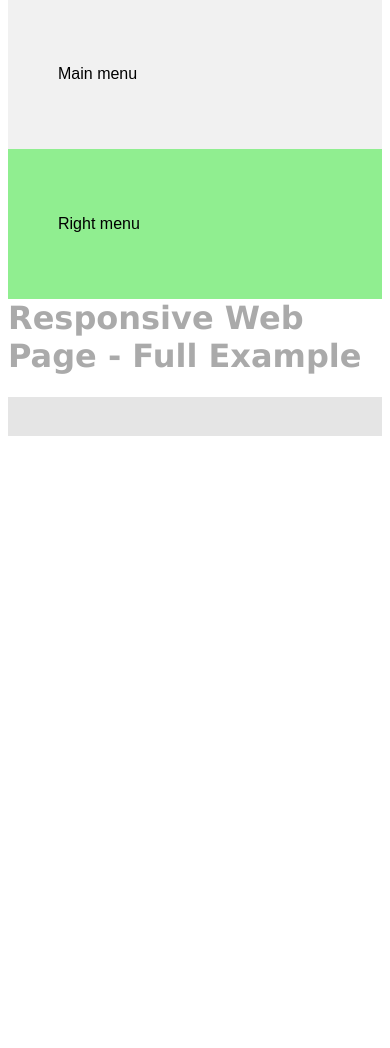
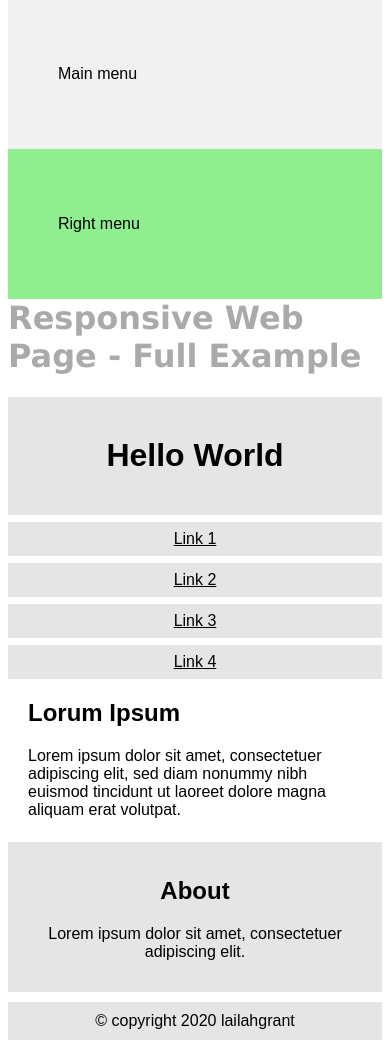
Before and after one commit to lailahgrant/lailahgrant.io.w3schoolsNext, a website: page index.html in a window 390 px wide. Shown: the part 1326-2374 px from the top of the page. Before the commit the page ends 1770 px from the top, so only its background shows below. Drawn offline with Linux system fonts and the light colour scheme.

Commit message:
finished my responsive webpage default

```diff
--- a/index.html
+++ b/index.html
@@ -90,16 +90,46 @@
       }
 
 
-      .theText{
+      .the-text{
         font-family:Verdana; color:#aaaaaa;
-        margin-top: 100px;
       }
       .hello{
         background-color: #e5e5e5;
         padding: 5vw;
         text-align: center;
-
       }
+      .menu {
+        float: left;
+        width:20%;
+        text-align: center;
+      }
+      .menu a {
+        background-color: #e5e5e5;
+        padding: 8px;
+        margin-top: 7px;
+        display: block;
+        width: 100%;
+        color: black;
+      }
+      .main-content {
+        float: left;
+        width: 60%;
+        padding: 0 20px;
+      }
+      .right-content{
+        background-color: #e5e5e5;
+        float: left;
+        width: 20%;
+        padding: 15px;
+        margin-top: 7px;
+        text-align: center;
+      }
+@media only screen and (max-width:620px) {
+/* for mobile phones */
+.menu, .main-content, .right-content {
+width: 100%;
+}
+}
 
 
     </style>
@@ -165,11 +195,36 @@
     <div class="right">
       <p>Right menu</p>
     </div>
-    <br> <br> <br />
-    <h1 class="theText">Responsive Web Page - Full Example</h1>
+
+    <h1 class="the-text">Responsive Web Page - Full Example</h1>
     <div class="hello">
+      <h1>Hello World</h1>
+    </div>
+
+    <div style="overflow:auto">
+      <div class="menu">
+        <a href="#">Link 1</a>
+        <a href="#">Link 2</a>
+        <a href="#">Link 3</a>
+        <a href="#">Link 4</a>
+      </div>
+
+      <div class="main-content">
+        <h2>Lorum Ipsum</h2>
+        <p>Lorem ipsum dolor sit amet, consectetuer adipiscing elit, sed diam nonummy nibh euismod tincidunt ut laoreet dolore magna aliquam erat volutpat.</p>
+      </div>
+
+      <div class="right-content">
+        <h2>About</h2>
+        <p>Lorem ipsum dolor sit amet, consectetuer adipiscing elit.</p>
+      </div>
+
 
     </div>
 
+    <div style="background-color:#e5e5e5; text-align:center; padding:10px; margin-top: 10px;">&copy copyright 2020 lailahgrant</div>
+
+
+
   </body>
 </html>
```
